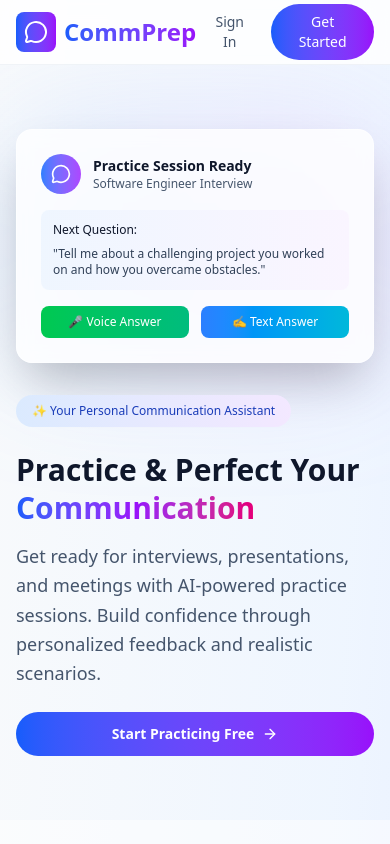
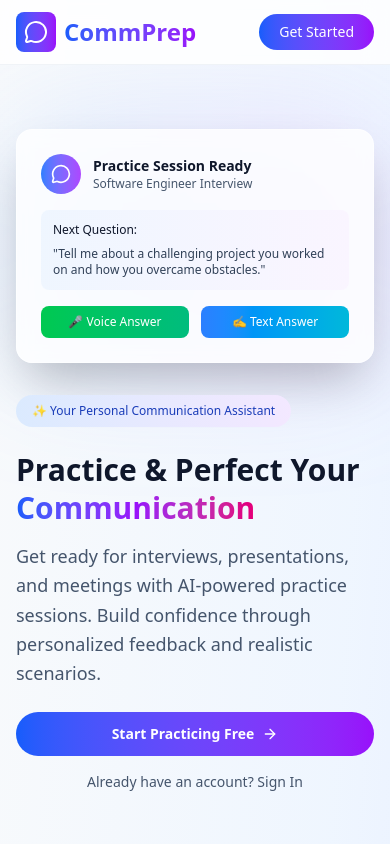
Before and after one commit to DevTaiwo18/commprep-frontend, a React (Vite) app: page / in a window 390 px wide. Shown: the top 844 px of the page. Built offline with nearby package versions, Linux system fonts and the light colour scheme.

Commit message:
feat: complete Phase 1 - landing to login flow

```diff
--- a/src/pages/LandingPage.jsx
+++ b/src/pages/LandingPage.jsx
@@ -98,16 +98,10 @@
             </div>
 
             {/* Mobile Menu */}
-            <div className="md:hidden flex items-center space-x-2">
-              <button
-                onClick={handleSignIn}
-                className="text-slate-600 hover:text-blue-600 transition-colors px-3 py-2 rounded-lg text-sm font-medium"
-              >
-                Sign In
-              </button>
+            <div className="md:hidden">
               <button
                 onClick={handleGetStarted}
-                className="bg-gradient-to-r from-blue-600 to-purple-600 text-white px-4 py-2 rounded-full text-sm hover:shadow-lg transition-all duration-300"
+                className="bg-gradient-to-r from-blue-600 to-purple-600 text-white px-5 py-2 rounded-full text-sm hover:shadow-lg transition-all duration-300"
               >
                 Get Started
               </button>
@@ -136,13 +130,21 @@
                 Get ready for interviews, presentations, and meetings with AI-powered practice sessions. Build confidence through personalized feedback and realistic scenarios.
               </p>
 
-              <div className="flex flex-col sm:flex-row gap-4">
+              <div className="flex flex-col gap-4">
                 <button
                   onClick={handleGetStarted}
                   className="group bg-gradient-to-r from-blue-600 to-purple-600 text-white px-6 sm:px-8 py-3 sm:py-4 rounded-full font-semibold hover:shadow-xl transition-all duration-300 hover:scale-105 flex items-center justify-center text-sm sm:text-base"
                 >
                   Start Practicing Free
                   <ArrowRight className="w-4 h-4 sm:w-5 sm:h-5 ml-2 group-hover:translate-x-1 transition-transform" />
+                </button>
+
+                {/* Mobile Sign In Button */}
+                <button
+                  onClick={handleSignIn}
+                  className="md:hidden text-slate-600 hover:text-blue-600 transition-colors font-medium text-sm"
+                >
+                  Already have an account? Sign In
                 </button>
               </div>
             </div>
--- a/src/pages/SignUp.jsx
+++ b/src/pages/SignUp.jsx
@@ -1,7 +1,9 @@
 import React, { useState } from 'react';
+import { useNavigate } from 'react-router-dom';
 import { MessageCircle, Eye, EyeOff, ArrowLeft, Mail, Lock, User } from 'lucide-react';
 
 const SignUp = () => {
+  const navigate = useNavigate();
   const [formData, setFormData] = useState({
     fullName: '',
     email: '',
@@ -79,11 +81,11 @@
   };
 
   const handleBackToHome = () => {
-    window.location.href = '/';
+    navigate('/');
   };
 
   const handleGoToSignIn = () => {
-    window.location.href = '/signin';
+    navigate('/signin');
   };
 
   return (
```
